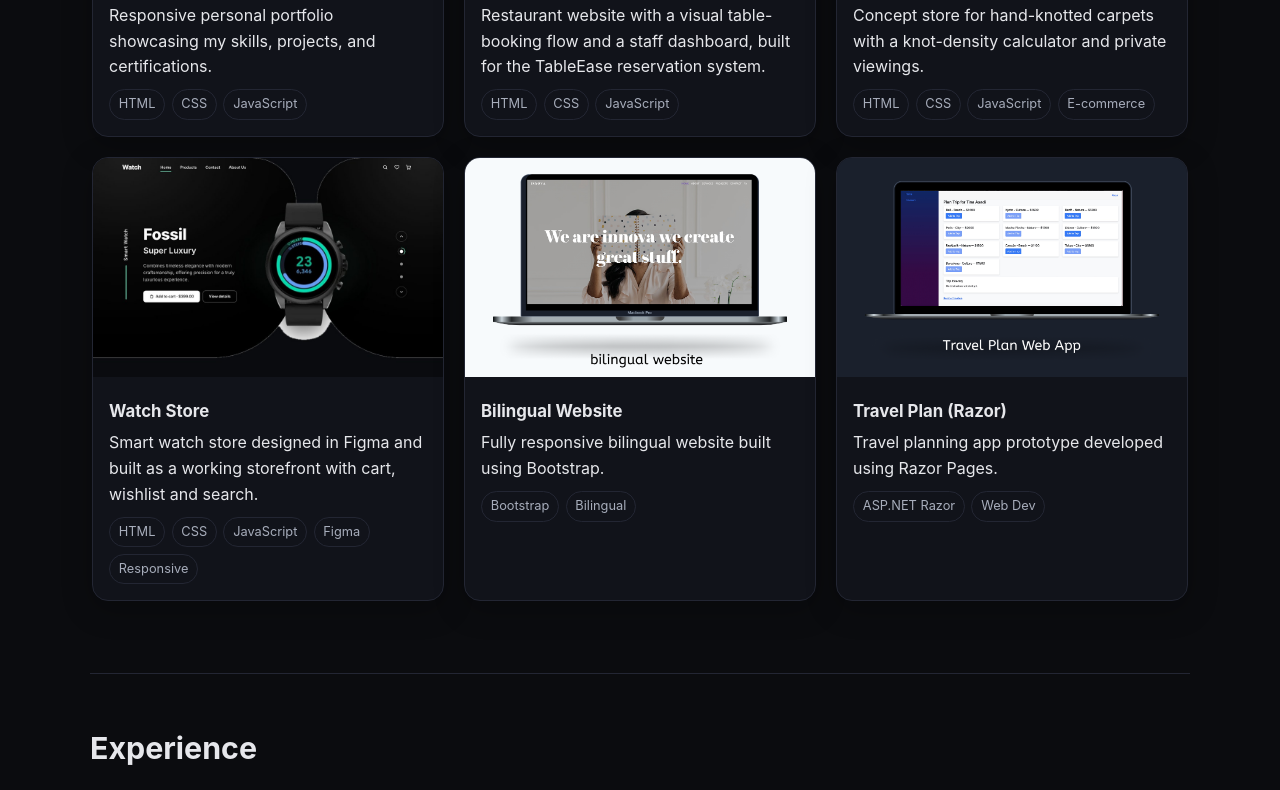
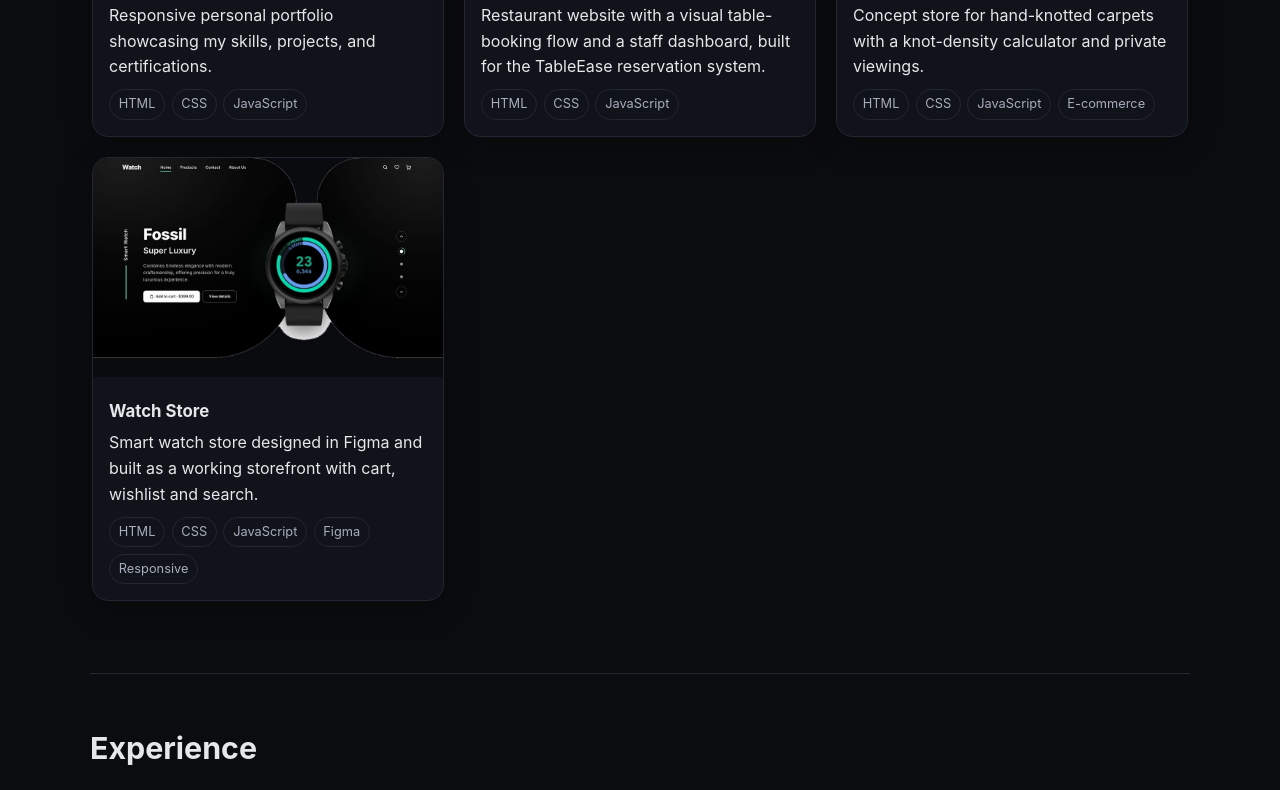
Before and after one commit to tina-asadi/Portfolio, a plain HTML site: page index.html in a window 1280 px wide. Shown: the part 2060-2850 px from the top of the page. Drawn offline with Linux system fonts and the light colour scheme.

Commit message:
Remove old Watch Store Figma wireframes, Bilingual Website and Travel Plan cards
Co-Authored-By: Claude Sonnet 5.5 <noreply@anthropic.com>
Claude-Session: https://claude.ai/code/session_01P1b5EZ4zcLfkjVfYAKZjLD

```diff
--- a/index.html
+++ b/index.html
@@ -170,26 +170,6 @@
             </div>
           </a>
         </article>
-        <article class="project">
-          <a href="https://tina-asadi.github.io">
-            <img src="images/bilingual-website-2.png" alt="Bilingual website homepage" loading="lazy" decoding="async">
-            <div class="project-body">
-              <h4>Bilingual Website</h4>
-              <p>Fully responsive bilingual website built using Bootstrap.</p>
-              <div class="stack"><span class="chip">Bootstrap</span><span class="chip">Bilingual</span></div>
-            </div>
-          </a>
-        </article>
-        <article class="project">
-          <a href="#">
-            <img src="images/travel-plan.png" alt="Travel Plan app built with Razor Pages" loading="lazy" decoding="async">
-            <div class="project-body">
-              <h4>Travel Plan (Razor)</h4>
-              <p>Travel planning app prototype developed using Razor Pages.</p>
-              <div class="stack"><span class="chip">ASP.NET Razor</span><span class="chip">Web Dev</span></div>
-            </div>
-          </a>
-        </article>
       </div>
     </section>
 
```
Also changed, not shown: projects/portfolio-website.html (+1 -1 lines), projects/watch-store.html (+1 -18 lines), images/watch-store/figma-wireframe-desktop.jpg (deleted), images/watch-store/figma-wireframe-mobile-top.jpg (deleted), images/watch-store/figma-wireframe-top-dark.jpg (deleted), images/watch-store/figma-wireframe-top-light.jpg (deleted).
